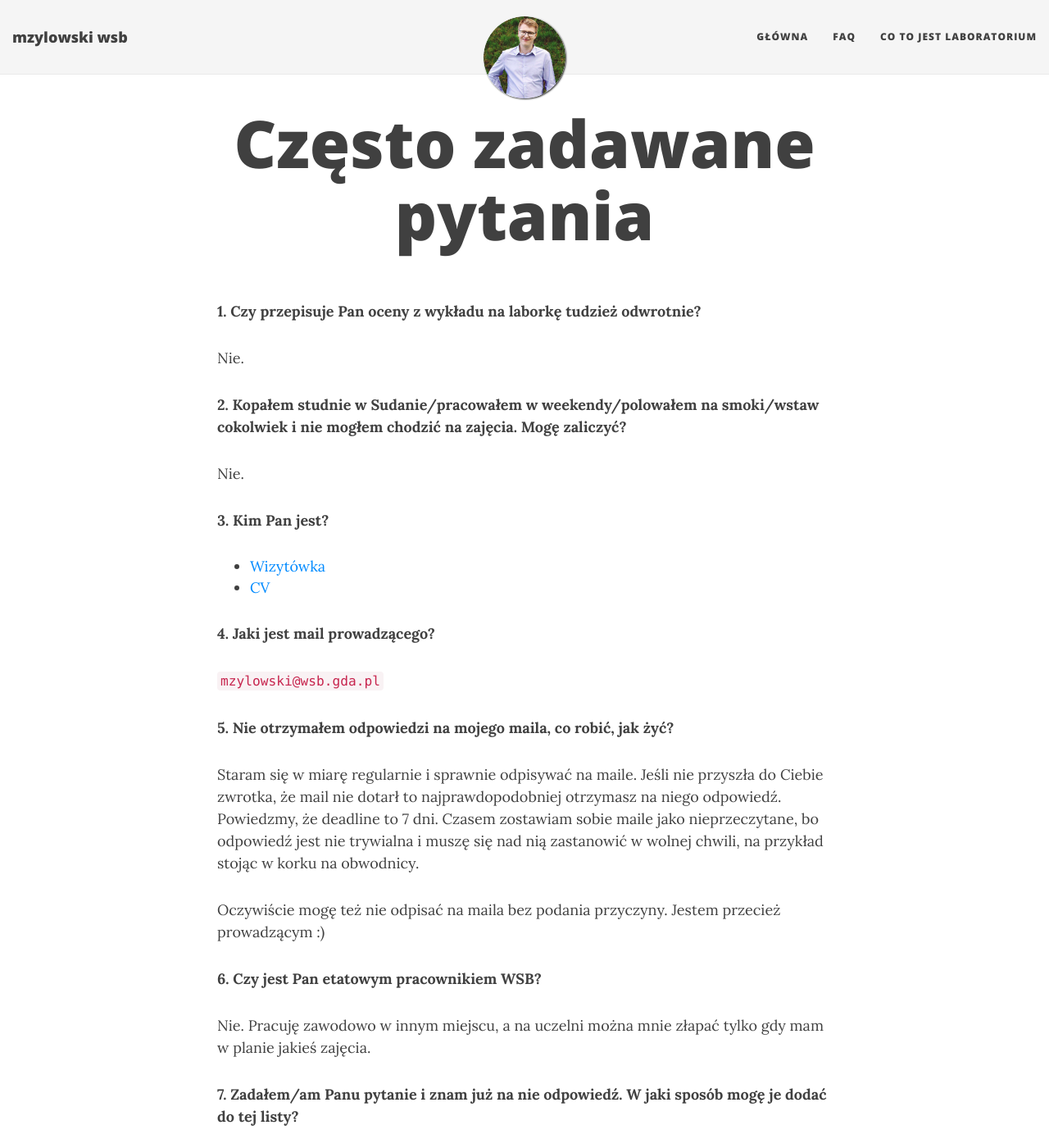
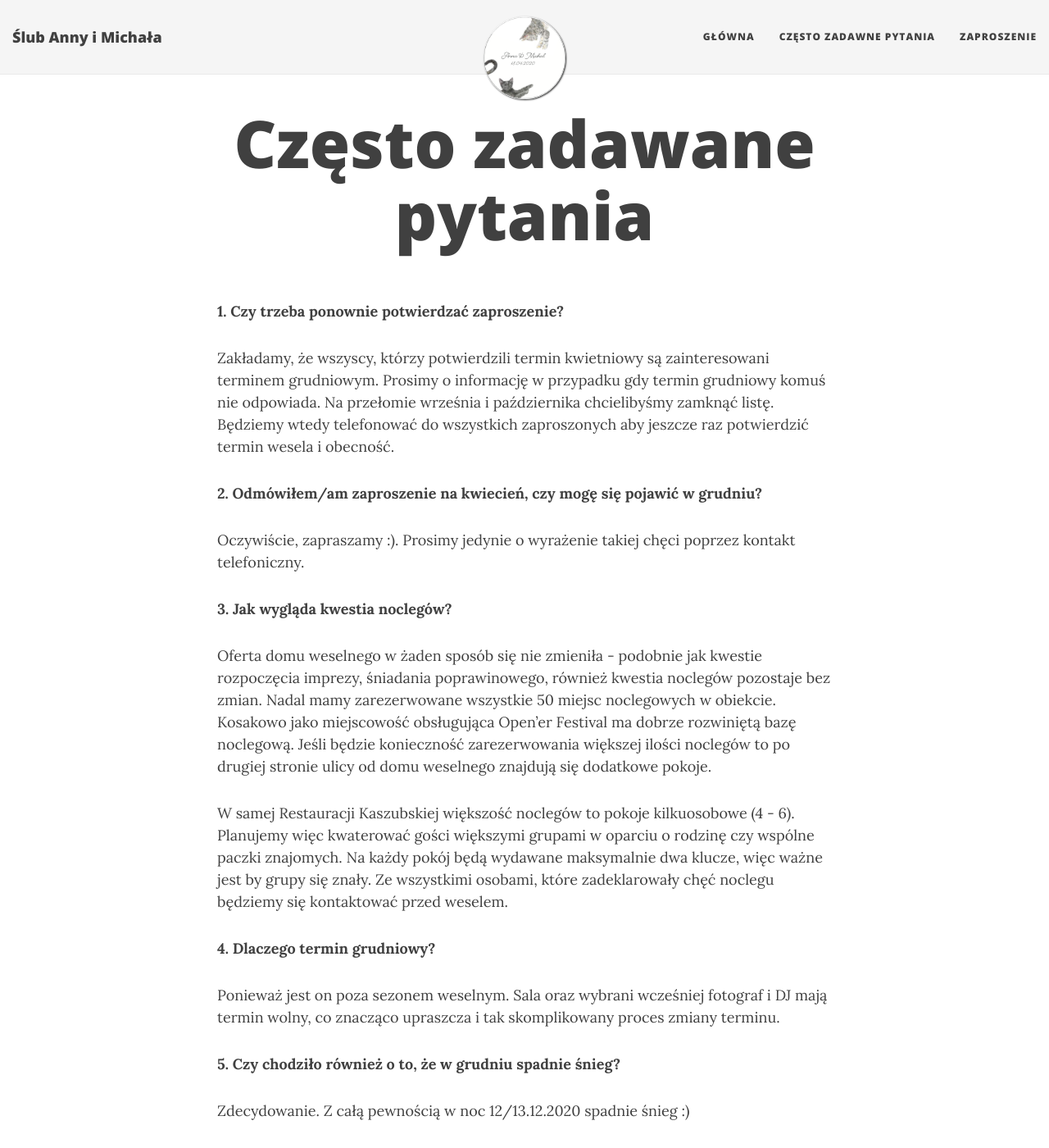
Before and after one commit to mzylowski/wedding, a Jekyll site: the page built from faq.md, in a window 1280 px wide and 1400 px high. Shown: the whole window at 82% size. Built offline with Jekyll 4.4.1, drawn with Linux system fonts in a browser that asks for light colours; nearby versions of some CDN libraries; some of the changed text lies outside the part shown.

Commit message:
Site changes
Signed-off-by: Michał Żyłowski <michal@zylowski.net>

```diff
--- a/_config.yml
+++ b/_config.yml
@@ -1,10 +1,10 @@
 # --- General options --- #
 
 # Name of website
-title: mzylowski wsb
+title: Ślub Anny i Michała
 
 # Short description of your site
-description: Kilka informacji o przedmiotach prowadzonych na WSB
+description: Komunikaty związane ze ślubem Anny i Michała
 
 # --- Local development options ---
 # If your website is hosted locally rather than on GitHub, then you need to uncomment the next two parameters to set the url and baseurl
@@ -20,17 +20,13 @@ description: Kilka informacji o przedmiotach prowadzonych na WSB
 
 # List of links in the navigation bar
 navbar-links:
-  Główna: "https://wsb.zylowski.net"
-  #Przedmioty:
-  #  - SKBiW: "skbiw"
-  #  - Język Python: "jezykPython"
-  #  - TAwŚZ: "tawsz"
-  FAQ: "faq"
-  Co to jest laboratorium: "laborki"
+  Główna: "https://slub.zylowski.net"
+  Często zadawne pytania: "faq"
+  Zaproszenie: "invite"
 
 # Image to show in the navigation bar - image must be a square (width = height)
 # Remove this parameter if you don't want an image in the navbar
-avatar: "/img/avatar-icon.png"
+avatar: "/img/koty_logo.png"
 
 # If you want to have an image logo in the top-left corner instead of the title text,
 # then specify the following parameter
@@ -70,12 +66,12 @@ author:
 # If you want to add a new link that isn't here, you'll need to also edit the file _data/SocialNetworks.yml
 social-network-links:
 #  rss: true
-  email: "mzylowski@wsb.gda.pl"
-#  facebook: michal.zylowski
-  github: mzylowski
+  email: "michal@zylowski.net"
+  facebook: michal.zylowski
+#  github: mzylowski
 #  twitter: daattali
 #  reddit: yourname
-  linkedin: michał-żyłowski-6ba824110
+#  linkedin: michał-żyłowski-6ba824110
 #  xing: yourname
 #  stackoverflow: "3943160/daattali"
 #  snapchat: deanat78
@@ -95,7 +91,7 @@ share-links-active:
 
 # How to display the link to the website in the footer
 # Remove this if you don't want a link in the footer
-url-pretty: "wsb.zylowski.net"
+url-pretty: "slub.zylowski.net"
 
 # --- Web Statistics Section --- #
 
--- a/faq.md
+++ b/faq.md
@@ -3,33 +3,27 @@ layout: page
 title: Często zadawane pytania
 ---
 
-**1. Czy przepisuje Pan oceny z wykładu na laborkę tudzież odwrotnie?**
+**1. Czy trzeba ponownie potwierdzać zaproszenie?**
 
-Nie.
+Zakładamy, że wszyscy, którzy potwierdzili termin kwietniowy są zainteresowani terminem grudniowym. Prosimy o informację w przypadku gdy termin grudniowy komuś nie odpowiada.
+Na przełomie września i października chcielibyśmy zamknąć listę. Będziemy wtedy telefonować do wszystkich zaproszonych aby jeszcze raz potwierdzić termin wesela i obecność.
 
-**2. Kopałem studnie w Sudanie/pracowałem w weekendy/polowałem na smoki/wstaw cokolwiek i nie mogłem chodzić na zajęcia. Mogę zaliczyć?**
+**2. Odmówiłem/am zaproszenie na kwiecień, czy mogę się pojawić w grudniu?**
 
-Nie.
+Oczywiście, zapraszamy :). Prosimy jedynie o wyrażenie takiej chęci poprzez kontakt telefoniczny.
 
-**3. Kim Pan jest?**
+**3. Jak wygląda kwestia noclegów?**
 
-- [Wizytówka](https://zylowski.net/)
-- [CV](https://github.com/mzylowski/resume/releases/tag/latest)
+Oferta domu weselnego w żaden sposób się nie zmieniła - podobnie jak kwestie rozpoczęcia imprezy, śniadania poprawinowego, również kwestia noclegów pozostaje bez zmian. Nadal mamy zarezerwowane wszystkie 50 miejsc noclegowych w obiekcie.
+Kosakowo jako miejscowość obsługująca Open'er Festival ma dobrze rozwiniętą bazę noclegową. Jeśli będzie konieczność zarezerwowania większej ilości noclegów to po drugiej stronie ulicy od domu weselnego znajdują się dodatkowe pokoje.
 
-**4. Jaki jest mail prowadzącego?**
+W samej Restauracji Kaszubskiej większość noclegów to pokoje kilkuosobowe (4 - 6). Planujemy więc kwaterować gości większymi grupami w oparciu o rodzinę czy wspólne paczki znajomych. Na każdy pokój będą wydawane maksymalnie dwa klucze, więc ważne jest by grupy się znały.
+Ze wszystkimi osobami, które zadeklarowały chęć noclegu będziemy się kontaktować przed weselem.
 
-`mzylowski@wsb.gda.pl`
+**4. Dlaczego termin grudniowy?**
 
-**5. Nie otrzymałem odpowiedzi na mojego maila, co robić, jak żyć?**
+Ponieważ jest on poza sezonem weselnym. Sala oraz wybrani wcześniej fotograf i DJ mają termin wolny, co znacząco upraszcza i tak skomplikowany proces zmiany terminu.
 
-Staram się w miarę regularnie i sprawnie odpisywać na maile. Jeśli nie przyszła do Ciebie zwrotka, że mail nie dotarł to najprawdopodobniej otrzymasz na niego odpowiedź. Powiedzmy, że deadline to 7 dni. Czasem zostawiam sobie maile jako nieprzeczytane, bo odpowiedź jest nie trywialna i muszę się nad nią zastanowić w wolnej chwili, na przykład stojąc w korku na obwodnicy.
+**5. Czy chodziło również o to, że w grudniu spadnie śnieg?**
 
-Oczywiście mogę też nie odpisać na maila bez podania przyczyny. Jestem przecież prowadzącym :)
-
-**6. Czy jest Pan etatowym pracownikiem WSB?**
-
-Nie. Pracuję zawodowo w innym miejscu, a na uczelni można mnie złapać tylko gdy mam w planie jakieś zajęcia.
-
-**7. Zadałem/am Panu pytanie i znam już na nie odpowiedź. W jaki sposób mogę je dodać do tej listy?**
-
-Należy przysłać Pull Request na githubie do repozytorium z kodem tej strony: [o tutaj](https://github.com/mzylowski/wsb-pages).
+Zdecydowanie. Z całą pewnością w noc 12/13.12.2020 spadnie śnieg :)
--- a/index.html
+++ b/index.html
@@ -1,6 +1,6 @@
 ---
 layout: page
-title: Informacje ogólne
+title: Komunikaty
 use-site-title: true
 ---
 
```
Also changed, not shown: _posts/2019-08-30-pkt.md (deleted, +0 -18 lines), _posts/2019-08-30-yt.md (deleted, +0 -9 lines), _posts/2020-03-23-change.md (added, +12 -0 lines), invite.md (added, +13 -0 lines), laborki.md (deleted, +0 -52 lines), img/front.png (added), img/invite.png (added), img/koty_logo.png (added), 1 other file.
